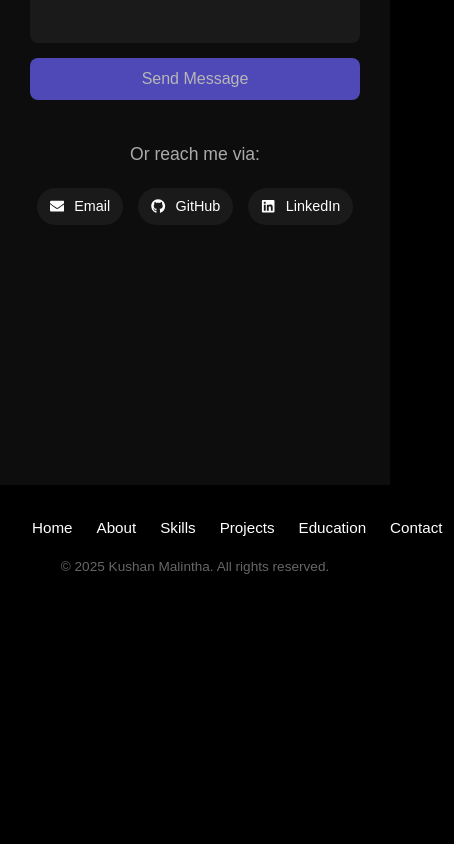
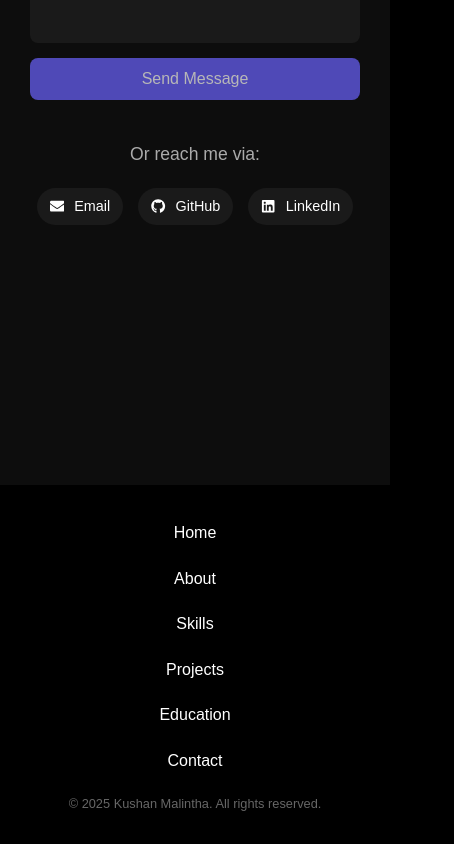
Before and after one commit to kushanmalintha/My-Portfolio, a React (Vite) app: page / in a window 390 px wide. Shown: the part 4912-5756 px from the top of the page, 454 px wide, since content can reach past the window. Before the commit the page ends 5519 px from the top, so only its background shows below. Built offline with nearby package versions, Linux system fonts and the light colour scheme.

Commit message:
create footer section

```diff
--- a/src/styles/Footer.css
+++ b/src/styles/Footer.css
@@ -12,10 +12,13 @@
 
 .footer-nav {
   margin-bottom: 15px;
+  display: flex;
+  flex-wrap: wrap; /* allows wrapping for smaller screens */
+  justify-content: center;
+  gap: 12px; /* space between items */
 }
 
 .footer-nav a {
-  margin: 0 12px;
   color: #fff;
   text-decoration: none;
   font-size: 0.95rem;
@@ -30,3 +33,21 @@
   font-size: 0.85rem;
   color: #666;
 }
+
+/* 📱 Mobile responsiveness */
+@media (max-width: 600px) {
+  .footer-nav {
+    flex-direction: column;
+    gap: 10px;
+  }
+
+  .footer-nav a {
+    font-size: 1rem;
+    margin: 5px 0;
+  }
+
+  .footer-copy {
+    font-size: 0.8rem;
+    margin-top: 10px;
+  }
+}
```
